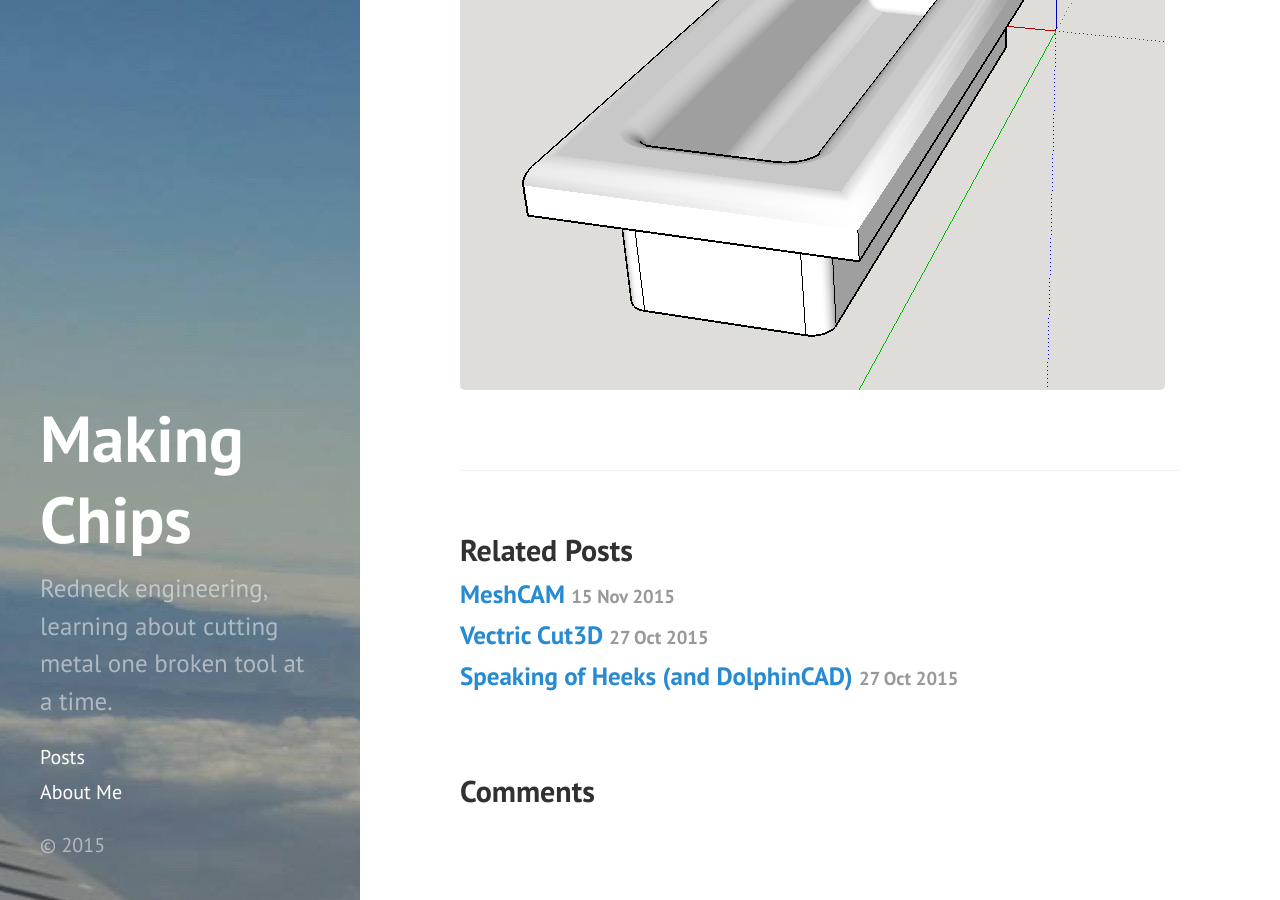
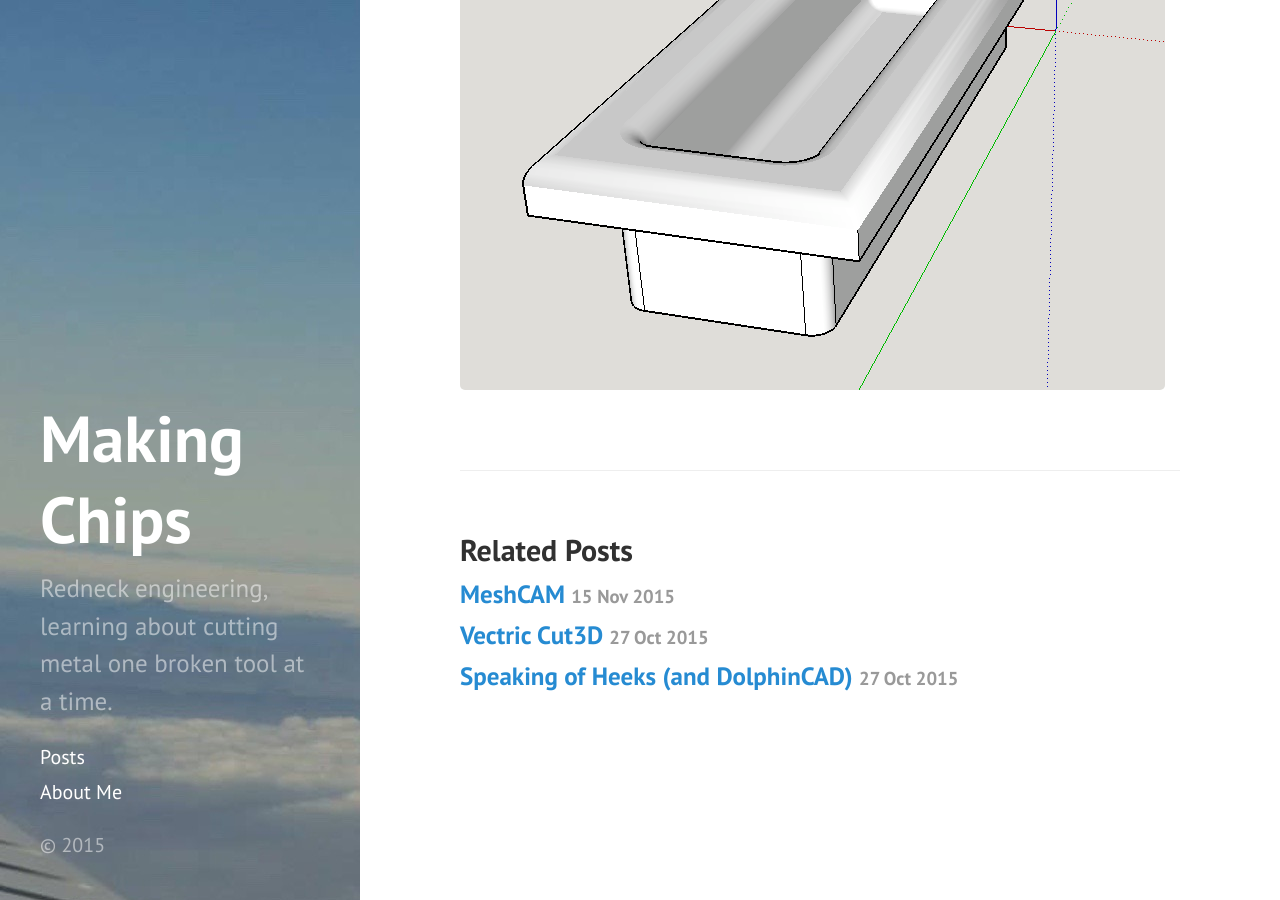
Before and after one commit to makingchips/makingchips.github.io, a Jekyll site: the page built from _posts/2015-10-24-DoorPull.md, in a window 1280 px wide and 900 px high, scrolled down 831 px. Built offline with Jekyll 4.4.1, drawn with Linux system fonts in a browser that asks for light colours; Markdown is read by kramdown in place of the engine named in the settings; comment, search, counter and statistics services are not loaded.

Commit message:
Update post.html

```diff
--- a/_layouts/post.html
+++ b/_layouts/post.html
@@ -25,6 +25,5 @@ layout: default
 </div>
 
 <div class="comments">
-  <h2>Comments</h2>
   {% include comments.html %}
 </div>
```
